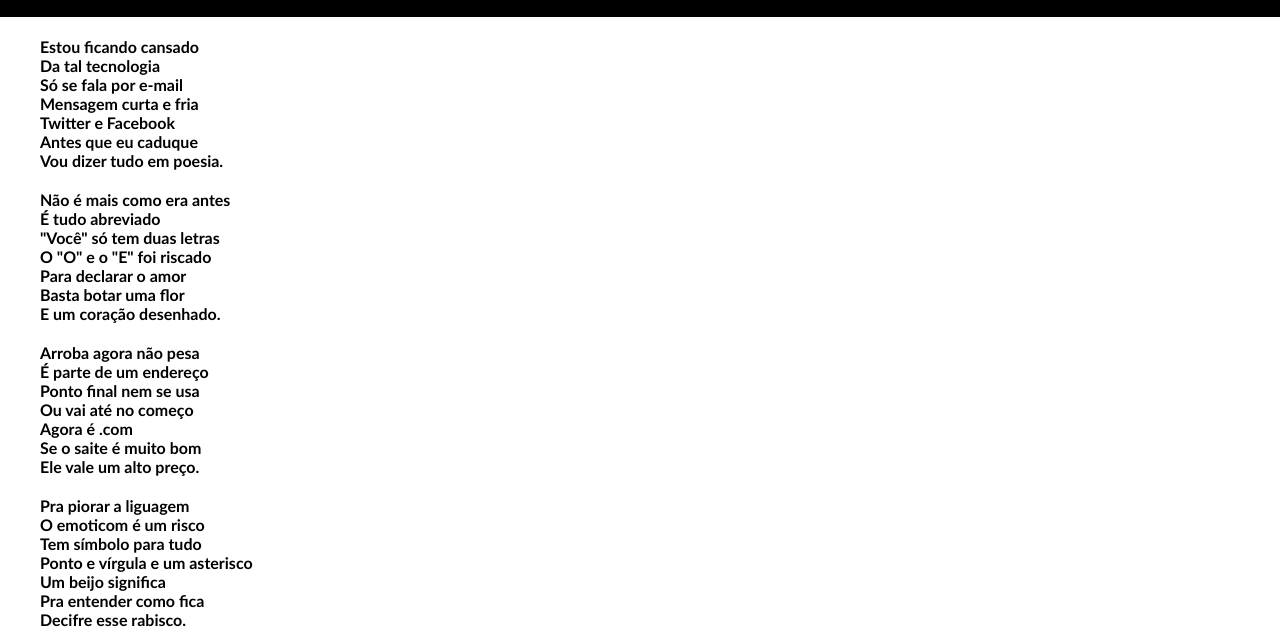
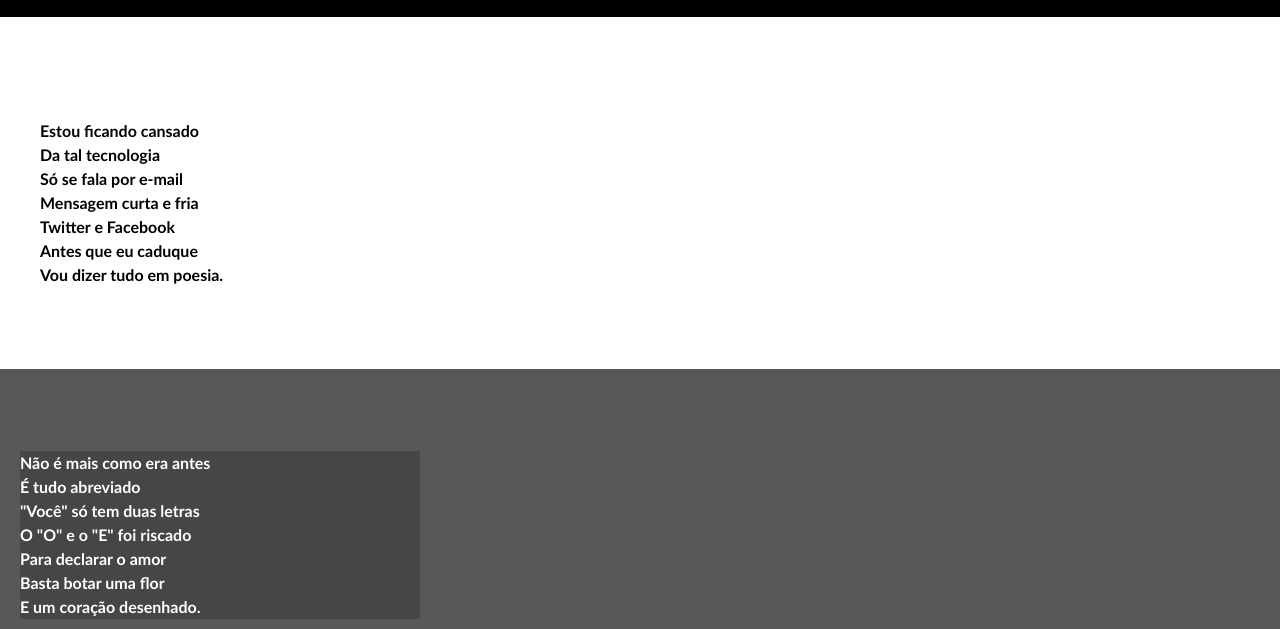
Before and after one commit to Ratin-00/HTML-e-CSS, a plain HTML site: page ModuloIII/Desafios/index.html in a window 1280 px wide. Shown: the part 187-816 px from the top of the page. Drawn offline with Linux system fonts and the light colour scheme.

Commit message:
Update dorc-styl.css

```diff
--- a/ModuloIII/Desafios/estilo/dorc-styl.css
+++ b/ModuloIII/Desafios/estilo/dorc-styl.css
@@ -41,13 +41,28 @@ main{
     font-weight: 600;
     margin: 20px;
 }
+section{
+    padding-top: 10vh;
+    padding-bottom: 10vh;
+    line-height: 1.5em;
+}
 section > p{
-    margin: 20px 20px;
+    margin: 2px 20px;
     text-align: left;
 }
-/*section{
-
-}*/
+section.nrm{
+    background-color: white;
+    color: black;
+}
+section.imag{
+    background-color: rgb(88, 88, 88);
+    color: white;
+    margin: 0px -20px;
+}
+section.imag > p{
+    background-color: rgb(70, 70, 70);
+    width: 400px;
+}
 p{
     text-align: center;
     font-weight: 600;
```
